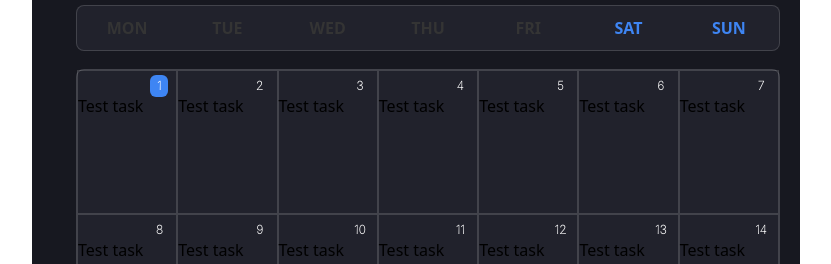
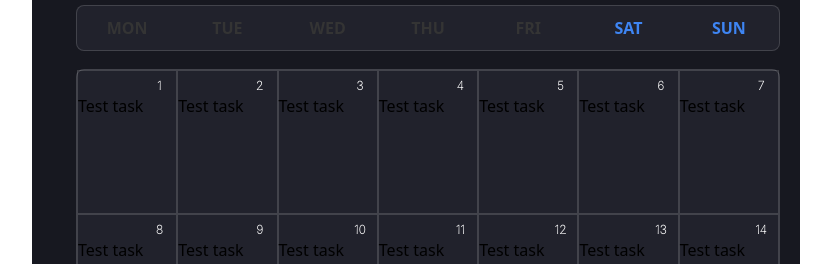
Before and after one commit to IngvarVG76/GooseTrack-with-backend-3.0, a React (Vite) app: page /GooseTrack-with-backend-3.0/calendar/month/1 in a window 1280 px wide. Shown: the part 198-462 px from the top of the page, without its empty margins (224-1055 px from the left). Built offline with nearby package versions, Linux system fonts and the light colour scheme.

Commit message:
modify calendar add hightlight of  today day not active day

```diff
--- a/src/components/Calendar/CurrentDate/CurrentDate.jsx
+++ b/src/components/Calendar/CurrentDate/CurrentDate.jsx
@@ -11,7 +11,7 @@ import {
 import CustomDatePicker from '../../DatePicker/DatePicker';
 import { GetDatefromURL } from '../../../heplers/getDatefromURL';
 import { useNavigate } from 'react-router-dom';
-const CurrentDate = ({ activePage, setActiveDate }) => {
+const CurrentDate = ({ activePage }) => {
   const navigate = useNavigate();
   const activeDate = GetDatefromURL();
 
@@ -30,15 +30,7 @@ const CurrentDate = ({ activePage, setActiveDate }) => {
   };
   return (
     <Controllers>
-      <div
-        onClick={() => {
-          setActiveDate(new Date());
-        }}
-      >
-        {/* <CurrentMonth> {format(activeDate, ' d MMM yyyy')}</CurrentMonth> */}
-
-        <CustomDatePicker />
-      </div>
+      <CustomDatePicker />
       <div>
         <Button $direction="back" $back onClick={() => changePrevDate()}>
           <StyledAiOutlineLeft />
--- a/src/components/Calendar/MonthCalendar/Month.jsx
+++ b/src/components/Calendar/MonthCalendar/Month.jsx
@@ -18,11 +18,11 @@ import {
 
   // DayWeekend,
 } from './StyledMonth';
-import { useParams } from 'react-router-dom';
+
+import { GetDatefromURL } from '../../../heplers/getDatefromURL';
 
 const MonthCalendar = () => {
-  const params = useParams();
-  const activeDate = new Date(params.currentDate);
+  const activeDate = GetDatefromURL();
   const generateDatesForCurrentWeek = (date, activeDate) => {
     let currentDate = date;
     const week = [];
@@ -31,7 +31,7 @@ const MonthCalendar = () => {
     for (let day = 0; day < 7; day++) {
       week.push(
         <Day>
-          {isSameDay(currentDate, activeDate) ? (
+          {isSameDay(currentDate, new Date()) ? (
             <DayNumberToday>{format(currentDate, 'd')}</DayNumberToday>
           ) : !isSameMonth(currentDate, activeDate) ? (
             <DayNumberInActive>{format(currentDate, 'd')}</DayNumberInActive>
--- a/src/components/Calendar/PeriodTypeSelect/PeriodTypeSelect.jsx
+++ b/src/components/Calendar/PeriodTypeSelect/PeriodTypeSelect.jsx
@@ -5,7 +5,7 @@ export const DayOrMonthPeriod = ({ activePage }) => {
   const params = useParams();
   const date = new Date(params.currentDate);
 
-  const getDatefromURL = () => {
+  const GetDatefromURL = () => {
     if (Object.prototype.toString.call(date) === '[object Date]') {
       if (isNaN(date)) {
         return new Date();
@@ -15,7 +15,7 @@ export const DayOrMonthPeriod = ({ activePage }) => {
     }
   };
 
-  const activeDate = getDatefromURL();
+  const activeDate = GetDatefromURL();
 
   const primaryBtn = () => {
     return activePage === 'month' ? true : false;
--- a/src/components/DatePicker/DatePicker.jsx
+++ b/src/components/DatePicker/DatePicker.jsx
@@ -8,6 +8,8 @@ import { format } from 'date-fns';
 
 const CustomDatePicker = () => {
   const activeDate = GetDatefromURL();
+  console.log('activeDate: ', activeDate);
+
   const navigate = useNavigate();
   const handleClick = (date) => {
     date = new Date(date);
--- a/src/heplers/getDatefromURL.js
+++ /dev/null
@@ -1,14 +0,0 @@
-import { useParams } from 'react-router-dom';
-
-export const GetDatefromURL = () => {
-    const params = useParams();
-    const currentDate = new Date(params.currentDate);
-
-    if (Object.prototype.toString.call(currentDate) === "[object Date]") {
-      if (isNaN(currentDate )) {
-        return new Date();
-      } else {
-        return currentDate ;
-      }
-    }
-};
--- /dev/null
+++ b/src/heplers/getDatefromURL.jsx
@@ -0,0 +1,13 @@
+import { useParams } from 'react-router-dom';
+
+export const GetDatefromURL = () => {
+  const params = useParams();
+
+  const currentDate = new Date(params?.currentDate);
+  console.log(' currentDate ', currentDate);
+  if (!currentDate || isNaN(currentDate)) {
+    return new Date();
+  } else {
+    return currentDate;
+  }
+};
```
